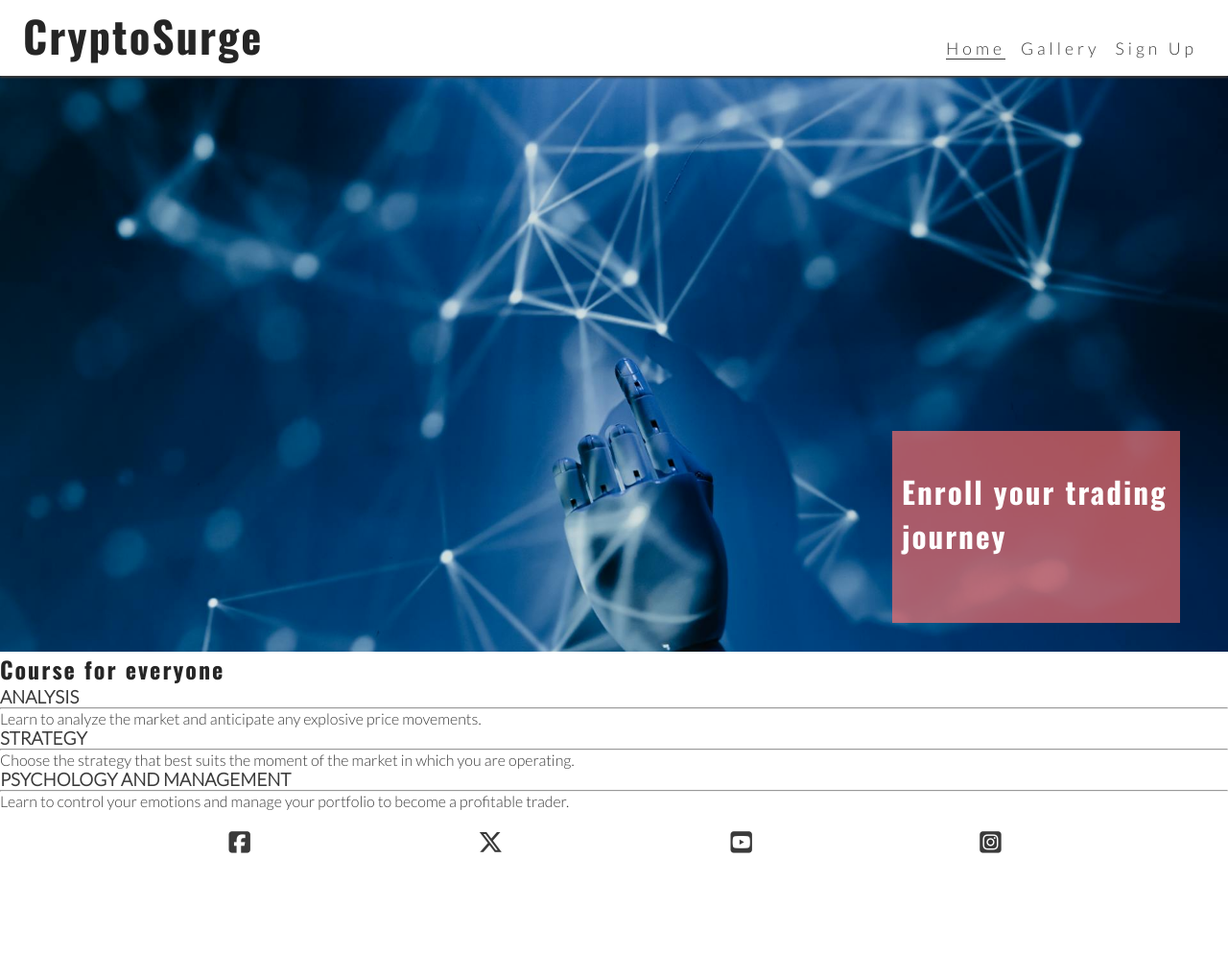
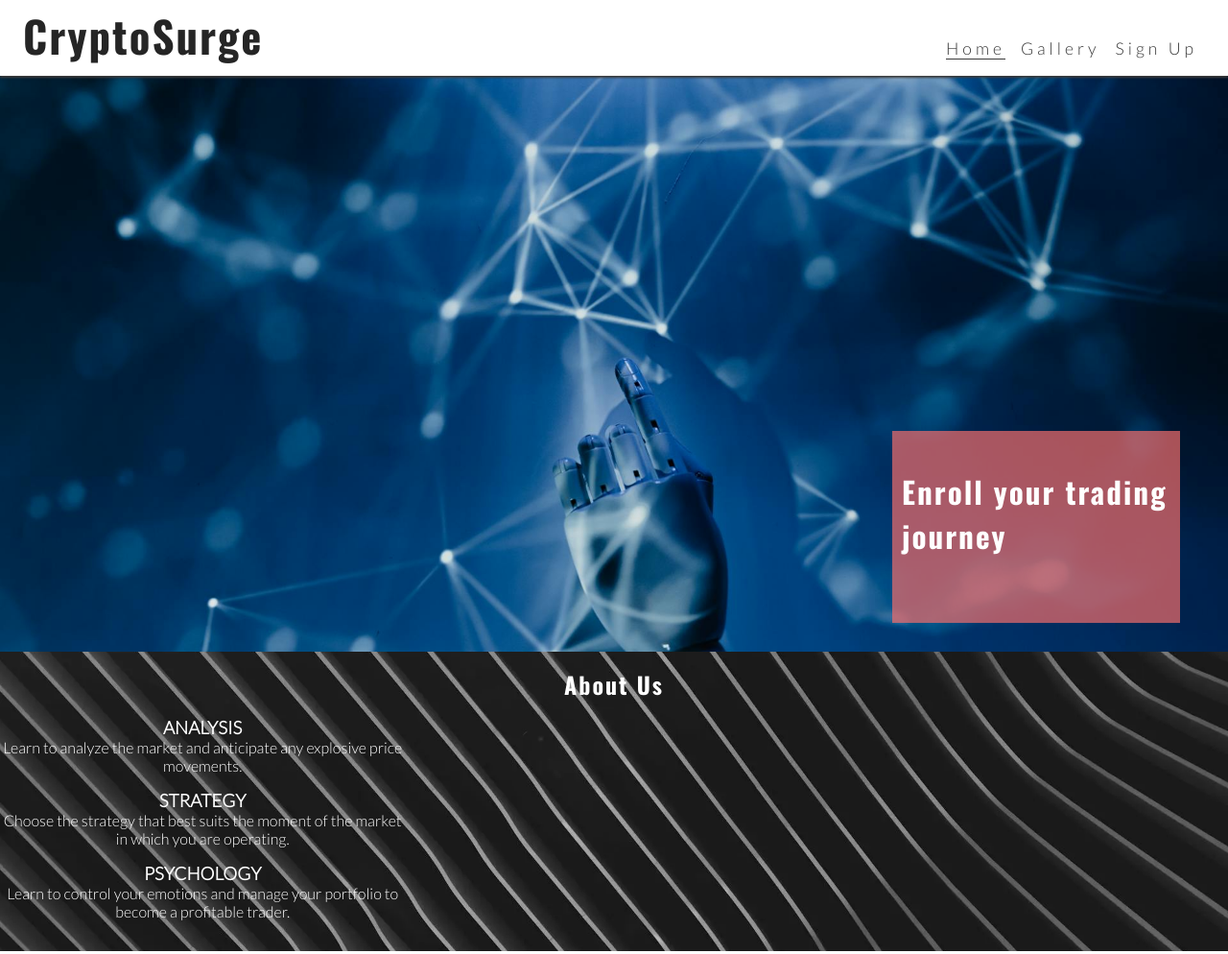
Before and after one commit to AndreaSaggiomo/CryptoSurge, a plain HTML site: page index.html in a window 1280 px wide. Shown: the top 994 px of the page at 96% size. Before the commit the page ends 912 px from the top, so only its background shows below. Drawn offline with nearby package versions, Linux system fonts and the light colour scheme.

Commit message:
add section 2

```diff
--- a/assets/css/style.css
+++ b/assets/css/style.css
@@ -118,6 +118,41 @@ main {
     color: #ffffff;
 }
 
+/* About us section */
+
+#about-us {
+    padding: 1rem 0;
+    margin-bottom: 80px;
+    background: url('../images/minimal.webp') center center / cover no-repeat fixed;
+
+}
+
+
+.text-center {
+    text-align: center;
+}
+
+#about-us h2 {
+    color: #ffffff;
+}
+
+.about-us-box {
+    width: 33%;
+    margin: 1rem 0;
+    display: inline-block;
+    position: relative;
+    display: flex;
+    flex-direction: column;
+}
+
+section h3 {
+    color: #ffffff;
+}
+
+p {
+    color:white;
+}
+
 /* Footer */
 #social-networks {
     text-align: center;
--- a/index.html
+++ b/index.html
@@ -44,29 +44,25 @@
                 <h2>Enroll your trading journey</h2>
             </div>
         </section>
-        <section id="reasons">
-            <h2>Course for everyone</h2>
-            <div id="benefits">
-                <div id="benefits-physical">
-                    <div>
+        <section id="about-us" class="text-center">
+            <h2> About Us </h2>
+            <div class="about-us-box">
                 <h3>ANALYSIS</h3>
-                        <hr>
-                        <p> Learn to analyze the market and anticipate any explosive price movements.</p>
+                <p>Learn to analyze the market and anticipate any explosive price movements.</p>
             </div>
-                    <div>
+
+            <div class="about-us-box">
             <h3>STRATEGY</h3>
-                        <hr>
             <p>Choose the strategy that best suits the moment of the market in which you are operating.</p>
         </div>
 
-                </div>
-                <div>
-                    <h3>PSYCHOLOGY AND MANAGEMENT</h3>
-                    <hr>
+            <div class="about-us-box">
+                <h3>PSYCHOLOGY</h3>
                 <p>Learn to control your emotions and manage your portfolio to become a profitable trader.</p>
             </div>
-            </div>
+
         </section>
+
     </main>
 
     <!-- Footer -->
```
Also changed, not shown: assets/images/minimal.webp (added). Lines whose indentation alone changed are shown as unchanged.
